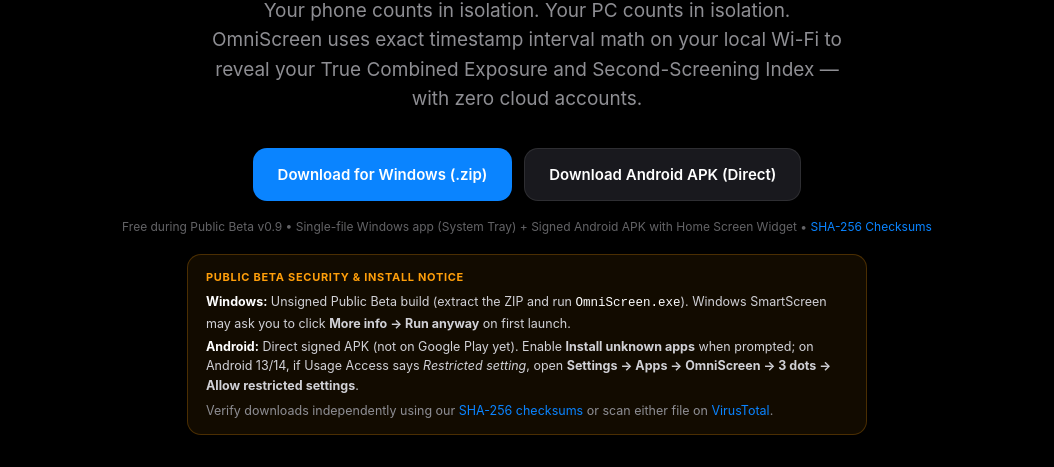
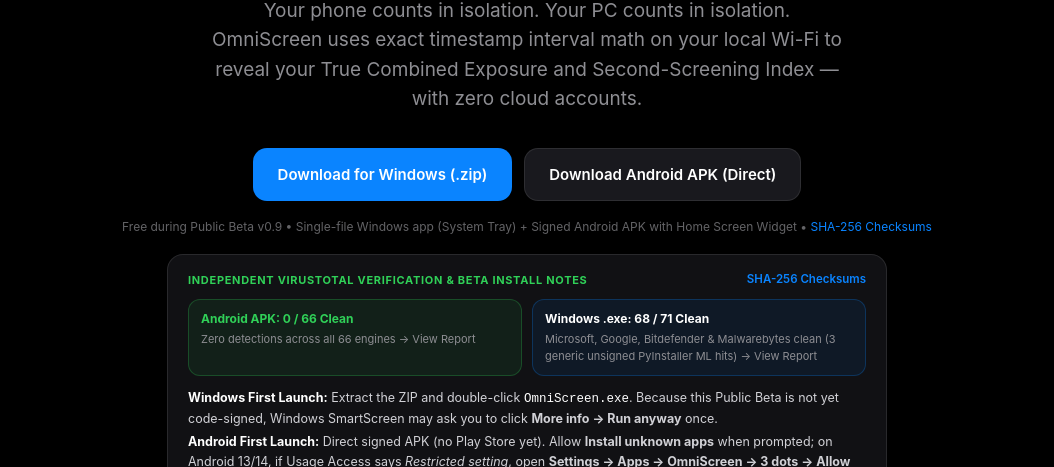
Before and after one commit to aditya8242/omniscreen-agent, a plain HTML site: page website/index.html in a window 1280 px wide. Shown: the part 333-800 px from the top of the page, without its empty margins (113-1167 px from the left). Drawn offline with Linux system fonts and the light colour scheme.

Commit message:
Add verified VirusTotal reports (Android 0/66, Windows 68/71) and honest security proof to landing page

```diff
--- a/website/index.html
+++ b/website/index.html
@@ -475,11 +475,23 @@
       <div class="hero-note">
         Free during Public Beta v0.9 &bull; Single-file Windows app (System Tray) + Signed Android APK with Home Screen Widget &bull; <a href="downloads/checksums.txt" style="color: var(--blue); text-decoration: none;">SHA-256 Checksums</a>
       </div>
-      <div style="max-width: 680px; margin: 18px auto 0; background: rgba(255, 159, 10, 0.07); border: 1px solid rgba(255, 159, 10, 0.24); border-radius: 14px; padding: 14px 18px; text-align: left; font-size: 12.5px; color: #D1D1D6; line-height: 1.55;">
-        <div style="font-size: 11px; font-weight: 700; text-transform: uppercase; letter-spacing: 0.7px; color: var(--orange); margin-bottom: 6px;">Public Beta Security &amp; Install Notice</div>
-        <div><strong style="color: #FFFFFF;">Windows:</strong> Unsigned Public Beta build (extract the ZIP and run <code style="color: #FFFFFF;">OmniScreen.exe</code>). Windows SmartScreen may ask you to click <strong>More info &rarr; Run anyway</strong> on first launch.</div>
-        <div style="margin-top: 4px;"><strong style="color: #FFFFFF;">Android:</strong> Direct signed APK (not on Google Play yet). Enable <strong>Install unknown apps</strong> when prompted; on Android 13/14, if Usage Access says <em>Restricted setting</em>, open <strong>Settings &rarr; Apps &rarr; OmniScreen &rarr; 3 dots &rarr; Allow restricted settings</strong>.</div>
-        <div style="margin-top: 6px; color: var(--muted);">Verify downloads independently using our <a href="downloads/checksums.txt" style="color: var(--blue); text-decoration: none;">SHA-256 checksums</a> or scan either file on <a href="https://www.virustotal.com" target="_blank" rel="noopener noreferrer" style="color: var(--blue); text-decoration: none;">VirusTotal</a>.</div>
+      <div style="max-width: 720px; margin: 18px auto 0; background: #111114; border: 1px solid rgba(255, 255, 255, 0.1); border-radius: 16px; padding: 16px 20px; text-align: left; font-size: 12.5px; color: #D1D1D6; line-height: 1.55;">
+        <div style="display: flex; flex-wrap: wrap; align-items: center; justify-content: space-between; gap: 8px; margin-bottom: 10px;">
+          <span style="font-size: 11px; font-weight: 700; text-transform: uppercase; letter-spacing: 0.7px; color: var(--green);">Independent VirusTotal Verification &amp; Beta Install Notes</span>
+          <a href="downloads/checksums.txt" style="font-size: 11.5px; font-weight: 600; color: var(--blue); text-decoration: none;">SHA-256 Checksums</a>
+        </div>
+        <div style="display: grid; grid-template-columns: repeat(auto-fit, minmax(260px, 1fr)); gap: 10px; margin-bottom: 12px;">
+          <a href="https://www.virustotal.com/gui/file/30e6e335686682a15d28e7228a193bab2b833a39e9efb6d905389e5a98c4520f/detection" target="_blank" rel="noopener noreferrer" style="display: block; text-decoration: none; background: rgba(48, 209, 88, 0.08); border: 1px solid rgba(48, 209, 88, 0.25); border-radius: 12px; padding: 10px 12px;">
+            <div style="font-size: 12px; font-weight: 700; color: var(--green);">Android APK: 0 / 66 Clean</div>
+            <div style="font-size: 11px; color: var(--muted); margin-top: 2px;">Zero detections across all 66 engines &rarr; View Report</div>
+          </a>
+          <a href="https://www.virustotal.com/gui/file/56bf5033d4c6c7ef6d37837692ed262e3014459efdd1969f479f282de825cb11/detection" target="_blank" rel="noopener noreferrer" style="display: block; text-decoration: none; background: rgba(10, 132, 255, 0.08); border: 1px solid rgba(10, 132, 255, 0.25); border-radius: 12px; padding: 10px 12px;">
+            <div style="font-size: 12px; font-weight: 700; color: #FFFFFF;">Windows .exe: 68 / 71 Clean</div>
+            <div style="font-size: 11px; color: var(--muted); margin-top: 2px;">Microsoft, Google, Bitdefender &amp; Malwarebytes clean (3 generic unsigned PyInstaller ML hits) &rarr; View Report</div>
+          </a>
+        </div>
+        <div><strong style="color: #FFFFFF;">Windows First Launch:</strong> Extract the ZIP and double-click <code style="color: #FFFFFF;">OmniScreen.exe</code>. Because this Public Beta is not yet code-signed, Windows SmartScreen may ask you to click <strong>More info &rarr; Run anyway</strong> once.</div>
+        <div style="margin-top: 4px;"><strong style="color: #FFFFFF;">Android First Launch:</strong> Direct signed APK (no Play Store yet). Allow <strong>Install unknown apps</strong> when prompted; on Android 13/14, if Usage Access says <em>Restricted setting</em>, open <strong>Settings &rarr; Apps &rarr; OmniScreen &rarr; 3 dots &rarr; Allow restricted settings</strong>.</div>
       </div>
 
       <!-- Visual Interval Math Explainer -->
```
Also changed, not shown: website/downloads/checksums.txt.
